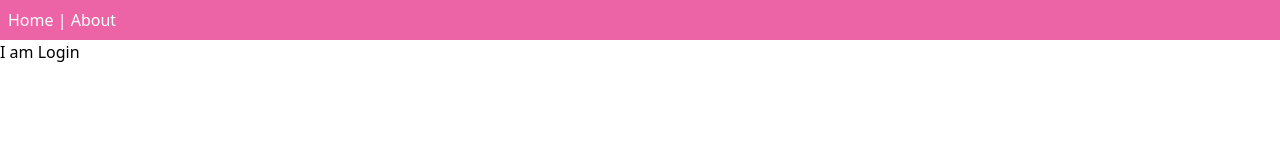
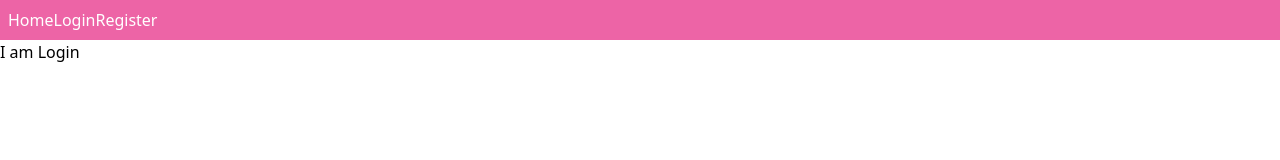
Before and after one commit to bitfumes/deno-vuejs, a Vue app: page / in a window 1280 px wide. Shown: the top 160 px of the page. Built offline with nearby package versions, Linux system fonts and the light colour scheme.

Commit message:
tailwindcss installed in vuejs

```diff
--- a/src/App.vue
+++ b/src/App.vue
@@ -1,8 +1,9 @@
 <template>
   <div id="app">
     <div class="p-2 text-white bg-pink-500">
-      <router-link to="/">Home</router-link> |
-      <router-link to="/about">About</router-link>
+      <router-link to="/">Home</router-link>
+      <router-link to="/login">Login</router-link>
+      <router-link to="/about">Register</router-link>
     </div>
     <router-view />
   </div>
```
